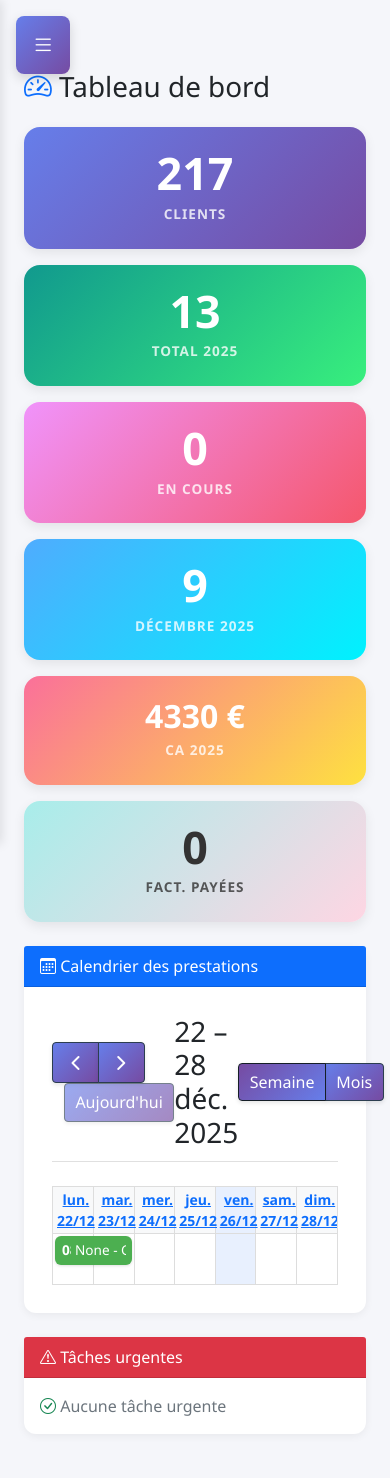
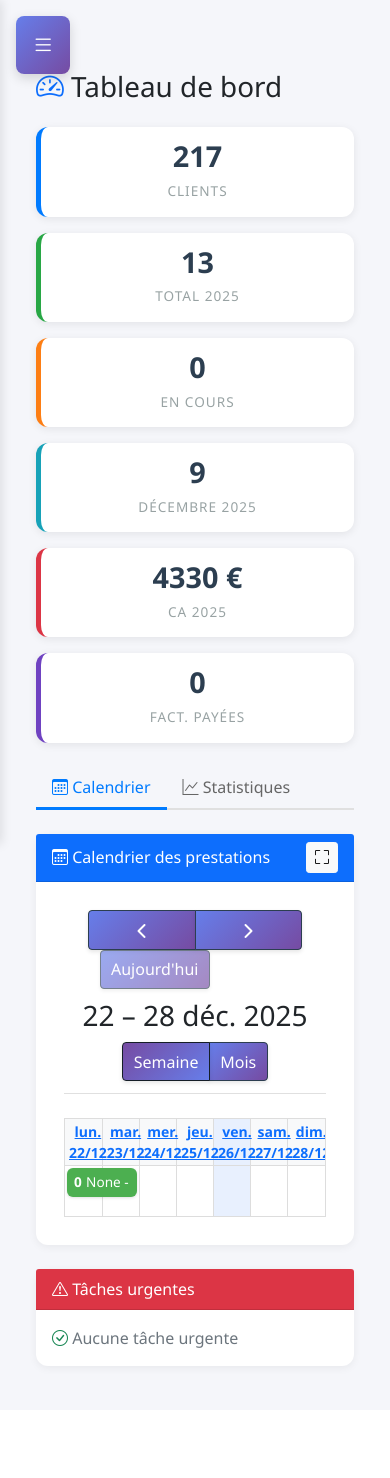
Before and after one commit to mboyer3215-debug/gestion_ets, a Flask app: page / in a window 390 px wide. After the commit the page ends 1372 px from the top, so only its background shows below. Run offline with Flask 3, Linux system fonts and the light colour scheme; a user stored in the database is signed in; data comes from the database, SQL or seed files in the repository; tables that the repository leaves empty hold one stand-in row (values such as "Sample post"); lists and menus that the app fills with data are empty; some libraries are stand-ins or nearby versions.

Commit message:
Update dashboard.html

```diff
--- a/templates/dashboard.html
+++ b/templates/dashboard.html
@@ -3,31 +3,32 @@
 {% block title %}Tableau de bord{% endblock %}
 
 {% block content %}
+<div class="container-fluid">
     <h1 class="mb-4">
         <i class="bi bi-speedometer2 text-primary"></i> Tableau de bord
     </h1>
 
     <!-- KPIs -->
     <div class="row g-3 mb-4">
-    <div class="col-lg-2 col-md-4 col-sm-6">
+        <div class="col-lg-2 col-md-4 col-sm-6 col-xs-12">
             <div class="kpi-card kpi-blue">
                 <div class="kpi-number">{{ stats.nb_clients }}</div>
                 <div class="kpi-label">Clients</div>
             </div>
         </div>
-    <div class="col-lg-2 col-md-4 col-sm-6">
+        <div class="col-lg-2 col-md-4 col-sm-6 col-xs-12">
             <div class="kpi-card kpi-green">
                 <div class="kpi-number">{{ stats.nb_prestations }}</div>
                 <div class="kpi-label">Total {{ now().year }}</div>
             </div>
         </div>
-    <div class="col-lg-2 col-md-4 col-sm-6">
+        <div class="col-lg-2 col-md-4 col-sm-6 col-xs-12">
             <div class="kpi-card kpi-orange">
                 <div class="kpi-number">{{ stats.nb_en_cours }}</div>
                 <div class="kpi-label">En cours</div>
             </div>
         </div>
-    <div class="col-lg-2 col-md-4 col-sm-6">
+        <div class="col-lg-2 col-md-4 col-sm-6 col-xs-12">
             <div class="kpi-card kpi-cyan">
                 <div class="kpi-number">{{ stats.nb_ce_mois }}</div>
                 <div class="kpi-label">
@@ -41,13 +42,13 @@
                 </div>
             </div>
         </div>
-    <div class="col-lg-2 col-md-4 col-sm-6">
+        <div class="col-lg-2 col-md-4 col-sm-6 col-xs-12">
             <div class="kpi-card kpi-red">
-            <div class="kpi-number" style="font-size: 2rem;">{{ stats.ca_total|int }} €</div>
+                <div class="kpi-number" style="font-size: 1.8rem;">{{ stats.ca_total|int }} €</div>
                 <div class="kpi-label">CA {{ now().year }}</div>
             </div>
         </div>
-    <div class="col-lg-2 col-md-4 col-sm-6">
+        <div class="col-lg-2 col-md-4 col-sm-6 col-xs-12">
             <div class="kpi-card kpi-purple">
                 <div class="kpi-number">{{ stats.nb_factures_payees }}</div>
                 <div class="kpi-label">Fact. payées</div>
@@ -55,18 +56,51 @@
         </div>
     </div>
 
-<!-- Calendrier -->
-<div class="card mb-4">
-    <div class="card-header bg-primary text-white">
-        <i class="bi bi-calendar3"></i> Calendrier des prestations
+    <!-- Onglets : Calendrier vs Statistiques -->
+    <ul class="nav nav-tabs mb-4" role="tablist">
+        <li class="nav-item" role="presentation">
+            <button class="nav-link active" id="tab-calendrier" data-bs-toggle="tab" data-bs-target="#calendrier-content" type="button" role="tab">
+                <i class="bi bi-calendar3"></i> Calendrier
+            </button>
+        </li>
+        <li class="nav-item" role="presentation">
+            <button class="nav-link" id="tab-statistiques" data-bs-toggle="tab" data-bs-target="#statistiques-content" type="button" role="tab">
+                <i class="bi bi-graph-up"></i> Statistiques
+            </button>
+        </li>
+    </ul>
+
+    <div class="tab-content">
+        <!-- TAB 1 : CALENDRIER -->
+        <div class="tab-pane fade show active" id="calendrier-content" role="tabpanel">
+            <div class="card">
+                <div class="card-header bg-primary text-white d-flex justify-content-between align-items-center">
+                    <span><i class="bi bi-calendar3"></i> Calendrier des prestations</span>
+                    <a href="/calendrier" class="btn btn-sm btn-light" title="Vue agrandie">
+                        <i class="bi bi-fullscreen"></i>
+                    </a>
                 </div>
                 <div class="card-body">
                     <div id="calendar"></div>
                 </div>
             </div>
+        </div>
+
+        <!-- TAB 2 : STATISTIQUES -->
+        <div class="tab-pane fade" id="statistiques-content" role="tabpanel">
+            <div class="card">
+                <div class="card-header bg-primary text-white">
+                    <i class="bi bi-graph-up"></i> Statistiques détaillées
+                </div>
+                <div class="card-body">
+                    <iframe src="/statistiques" style="width: 100%; height: 600px; border: none; border-radius: 8px;"></iframe>
+                </div>
+            </div>
+        </div>
+    </div>
 
     <!-- Tâches urgentes -->
-<div class="card">
+    <div class="card mt-4">
         <div class="card-header bg-danger text-white">
             <i class="bi bi-exclamation-triangle"></i> Tâches urgentes
         </div>
@@ -74,22 +108,33 @@
             {% if taches_urgentes and taches_urgentes|length > 0 %}
                 <div class="list-group">
                     {% for tache in taches_urgentes %}
-                <a href="/prestation/{{ tache.id }}/modifier" class="list-group-item list-group-item-action">
+                    <a href="/prestation/{{ tache.prestation_id }}/modifier" class="list-group-item list-group-item-action">
                         <div class="d-flex justify-content-between align-items-start">
-                        <div>
-                            <h6 class="mb-1">{{ tache.titre_tache or 'Tâche sans titre' }}</h6>
+                            <div class="flex-grow-1">
+                                <h6 class="mb-1">
+                                    {% if tache.en_retard %}
+                                        <i class="bi bi-exclamation-circle text-danger"></i>
+                                    {% endif %}
+                                    {{ tache.titre }}
+                                </h6>
                                 <p class="mb-1 text-muted small">
                                     <i class="bi bi-person"></i>
-                                {{ tache.client.nom }}{% if tache.client.prenom %} {{ tache.client.prenom }}{% endif %}
+                                    {{ tache.client_nom }}
                                 </p>
                             </div>
                             <div class="text-end">
-                            <span class="badge bg-{{ 'danger' if tache.priorite_tache == 'Haute' else 'warning' if tache.priorite_tache == 'Moyenne' else 'secondary' }}">
-                                {{ tache.priorite_tache or 'Moyenne' }}
+                                <span class="badge bg-{{ 'danger' if tache.priorite == 'Haute' else 'warning' if tache.priorite == 'Moyenne' else 'secondary' }}">
+                                    {{ tache.priorite or 'Moyenne' }}
                                 </span>
                                 <br>
-                            <small class="text-muted">
-                                {{ tache.date_echeance_tache.strftime('%d/%m/%Y') if tache.date_echeance_tache else 'Pas de date' }}
+                                <small class="text-{{ 'danger' if tache.en_retard else 'muted' }}">
+                                    {% if tache.jours_restants < 0 %}
+                                        ⏰ En retard de {{ -tache.jours_restants }} j
+                                    {% elif tache.jours_restants == 0 %}
+                                        ⏰ Aujourd'hui
+                                    {% else %}
+                                        ⏰ {{ tache.jours_restants }} j restants
+                                    {% endif %}
                                 </small>
                             </div>
                         </div>
@@ -101,6 +146,7 @@
                     <i class="bi bi-check-circle text-success"></i> Aucune tâche urgente
                 </p>
             {% endif %}
+        </div>
     </div>
 </div>
 
@@ -130,7 +176,71 @@
 {% block extra_css %}
 <link href='https://cdn.jsdelivr.net/npm/fullcalendar@5.11.3/main.min.css' rel='stylesheet' />
 <style>
-    /* Style Google-like pour le calendrier */
+    /* Responsive pour mobile */
+    @media (max-width: 768px) {
+        .kpi-card {
+            padding: 15px !important;
+        }
+
+        .kpi-number {
+            font-size: 1.8rem !important;
+        }
+
+        .kpi-label {
+            font-size: 0.85rem !important;
+        }
+
+        .fc-header-toolbar {
+            flex-direction: column;
+            gap: 10px;
+        }
+
+        .fc-button-group {
+            width: 100%;
+        }
+
+        .fc-button {
+            flex: 1;
+        }
+    }
+
+    /* KPI Cards */
+    .kpi-card {
+        background: white;
+        border-radius: 12px;
+        padding: 20px;
+        box-shadow: 0 2px 8px rgba(0,0,0,0.08);
+        border-left: 5px solid;
+        transition: all 0.3s ease;
+    }
+
+    .kpi-card:hover {
+        transform: translateY(-4px);
+        box-shadow: 0 8px 16px rgba(0,0,0,0.12);
+    }
+
+    .kpi-blue { border-left-color: #007bff; }
+    .kpi-green { border-left-color: #28a745; }
+    .kpi-orange { border-left-color: #fd7e14; }
+    .kpi-cyan { border-left-color: #17a2b8; }
+    .kpi-red { border-left-color: #dc3545; }
+    .kpi-purple { border-left-color: #6f42c1; }
+
+    .kpi-number {
+        font-size: 2.2rem;
+        font-weight: 700;
+        color: #2c3e50;
+        line-height: 1;
+        margin-bottom: 10px;
+    }
+
+    .kpi-label {
+        font-size: 0.95rem;
+        color: #7f8c8d;
+        font-weight: 500;
+    }
+
+    /* Calendrier FullCalendar */
     .fc {
         font-family: 'Segoe UI', 'Google Sans', sans-serif;
         border: none;
@@ -143,6 +253,10 @@
         margin-bottom: 1.5rem;
         padding-bottom: 12px;
         border-bottom: 1px solid #e0e0e0;
+        display: flex;
+        justify-content: space-between;
+        flex-wrap: wrap;
+        gap: 10px;
     }
 
     .fc-button {
@@ -156,7 +270,7 @@
         transition: all 0.2s;
     }
 
-    .fc-button:hover {
+    .fc-button:hover:not(:disabled) {
         background: linear-gradient(135deg, #764ba2, #667eea);
         box-shadow: 0 4px 8px rgba(0,0,0,0.15);
         transform: translateY(-1px);
@@ -229,6 +343,45 @@
     .fc-event-title {
         font-weight: 500;
     }
+
+    /* Onglets */
+    .nav-tabs {
+        border-bottom: 2px solid #e0e0e0;
+    }
+
+    .nav-tabs .nav-link {
+        color: #666;
+        border: none;
+        border-bottom: 3px solid transparent;
+        margin-bottom: -2px;
+        transition: all 0.3s;
+    }
+
+    .nav-tabs .nav-link:hover {
+        color: #007bff;
+        border-bottom-color: #e0e0e0;
+    }
+
+    .nav-tabs .nav-link.active {
+        color: #007bff;
+        background: transparent;
+        border-bottom-color: #007bff;
+    }
+
+    /* Liste des tâches */
+    .list-group-item {
+        border: 1px solid #e0e0e0;
+        transition: all 0.3s;
+    }
+
+    .list-group-item:hover {
+        background: #f8f9fa;
+        border-color: #007bff;
+    }
+
+    .list-group-item.list-group-item-action {
+        cursor: pointer;
+    }
 </style>
 {% endblock %}
 
@@ -242,7 +395,7 @@ document.addEventListener('DOMContentLoaded', function() {
     let dateCliquee = '';
 
     const calendar = new FullCalendar.Calendar(calendarEl, {
-        initialView: 'dayGridWeek',
+        initialView: window.innerWidth < 768 ? 'dayGridWeek' : 'dayGridMonth',
         locale: 'fr',
         headerToolbar: {
             left: 'prev,next today',
@@ -258,9 +411,8 @@ document.addEventListener('DOMContentLoaded', function() {
 
         // Clic sur prestation → Ouvre le DÉTAIL
         eventClick: function(info) {
-            window.location.href = '/prestation/' + info.event.id;  // ← DÉTAIL
+            window.location.href = '/prestation/' + info.event.id;
         },
-
 
         // Clic sur jour vide → Modal choix
         dateClick: function(info) {
@@ -272,6 +424,7 @@ document.addEventListener('DOMContentLoaded', function() {
 
         // Hauteur automatique
         height: 'auto',
+        contentHeight: 'auto',
 
         // Affichage des événements
         displayEventTime: true,
@@ -279,7 +432,11 @@ document.addEventListener('DOMContentLoaded', function() {
             hour: '2-digit',
             minute: '2-digit',
             hour12: false
-        }
+        },
+
+        // Responsive
+        windowResizeDelay: 200,
+        handleWindowResize: true
     });
 
     calendar.render();
```
Lines whose indentation alone changed are shown as unchanged.
